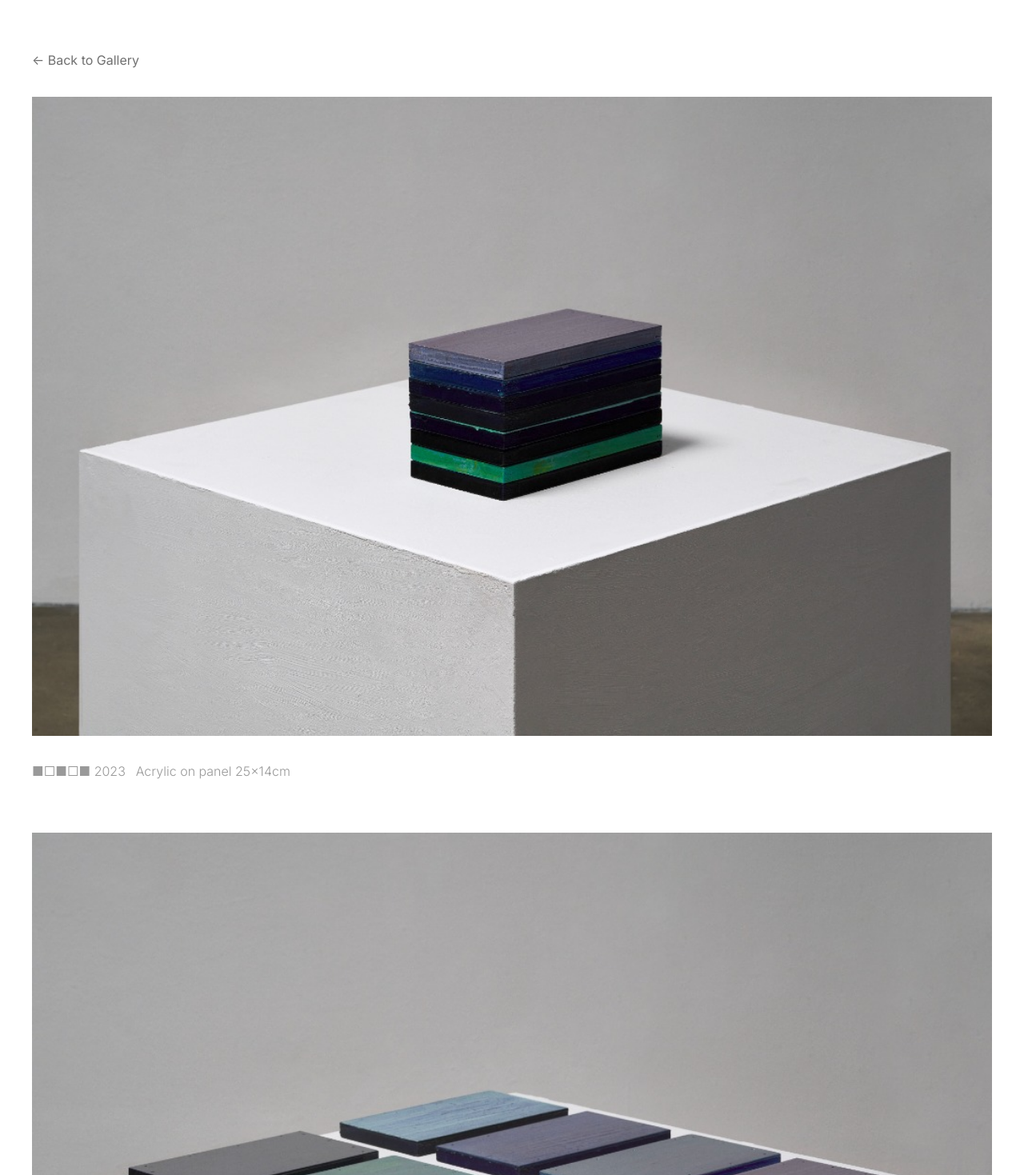
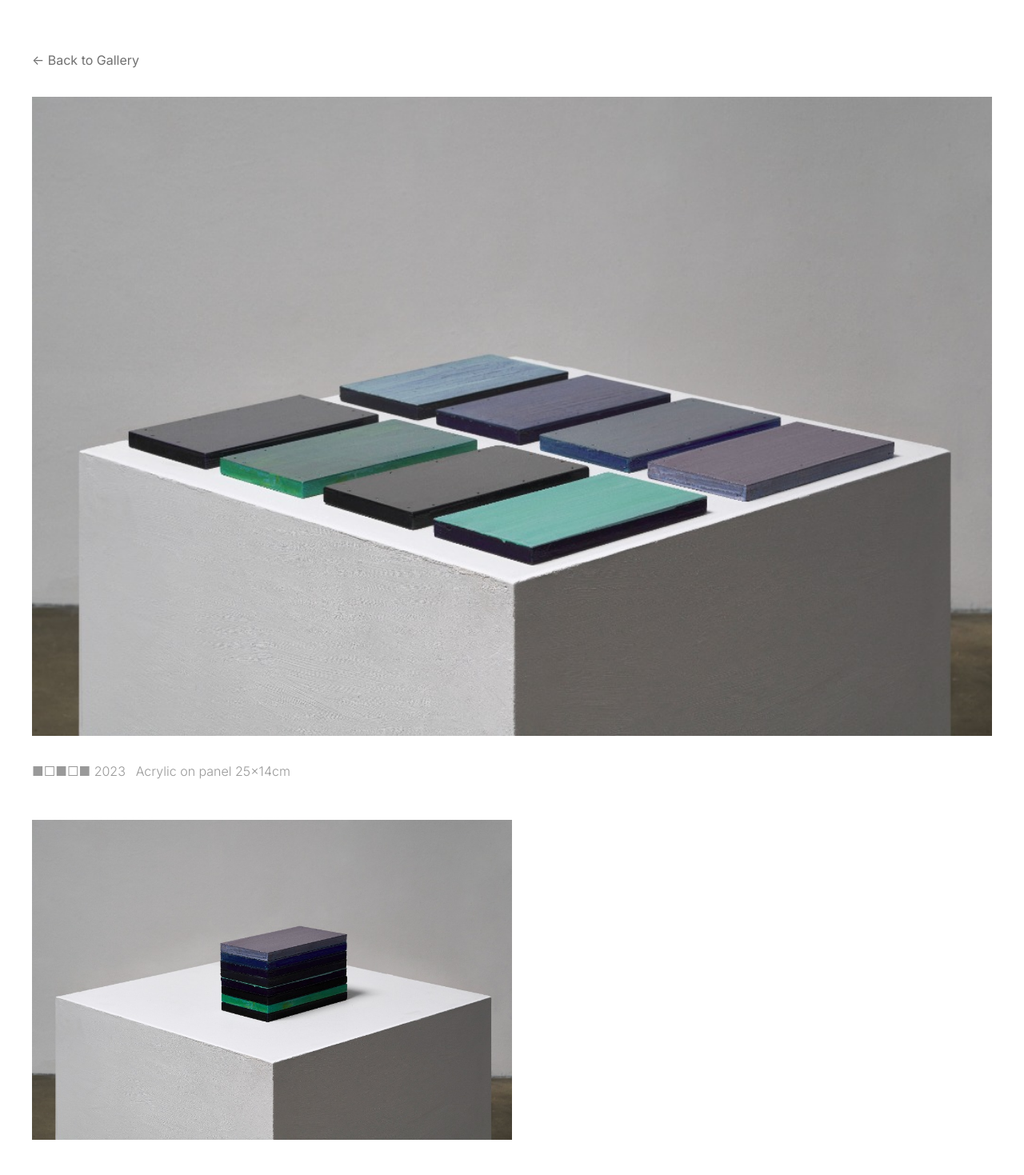
Before and after one commit to jungchiyoon/portfolio, a Next.js app: page /work/work-01 in a window 1280 px wide. Shown: the part 81-1550 px from the top of the page at 80% size. Built offline with nearby package versions, Linux system fonts and the light colour scheme.

Commit message:
Detail page update: Swapped image positions and resized bottom image to 50%

```diff
--- a/src/app/work/[id]/page.tsx
+++ b/src/app/work/[id]/page.tsx
@@ -26,13 +26,12 @@ export default function WorkDetail() {
       </Link>
 
       <div style={{ display: 'grid', gridTemplateColumns: '1fr', gap: '2rem' }}>
-        <div style={{ width: '100%', overflow: 'hidden', background: 'var(--accent)' }}>
-          {work.type === 'image' ? (
-            <img src={work.filename} alt={work.title} style={{ width: '100%', height: 'auto', display: 'block' }} />
-          ) : (
-            <video src={work.filename} controls style={{ width: '100%', height: 'auto', display: 'block' }} />
-          )}
-        </div>
+        {/* Top Image (Now using detailImage) */}
+        {work.detailImage && (
+          <div style={{ width: '100%', background: 'var(--accent)' }}>
+            <img src={work.detailImage} alt={`${work.title} detail`} style={{ width: '100%', height: 'auto', display: 'block' }} />
+          </div>
+        )}
 
         <div style={{ maxWidth: '800px' }}>
           <div style={{ display: 'flex', alignItems: 'baseline', gap: '0.8rem', marginBottom: '1rem' }}>
@@ -44,11 +43,14 @@ export default function WorkDetail() {
           <p style={{ fontSize: '1.2rem', color: 'var(--secondary)', lineHeight: 1.6 }}>{work.description}</p>
         </div>
 
-        {work.detailImage && (
-          <div style={{ width: '100%', marginTop: '1rem', background: 'var(--accent)' }}>
-            <img src={work.detailImage} alt={`${work.title} detail`} style={{ width: '100%', height: 'auto', display: 'block' }} />
-          </div>
-        )}
+        {/* Bottom Image (Now using filename, reduced to 50%) */}
+        <div style={{ width: '50%', overflow: 'hidden', background: 'var(--accent)' }}>
+          {work.type === 'image' ? (
+            <img src={work.filename} alt={work.title} style={{ width: '100%', height: 'auto', display: 'block' }} />
+          ) : (
+            <video src={work.filename} controls style={{ width: '100%', height: 'auto', display: 'block' }} />
+          )}
+        </div>
       </div>
     </div>
   );
```
